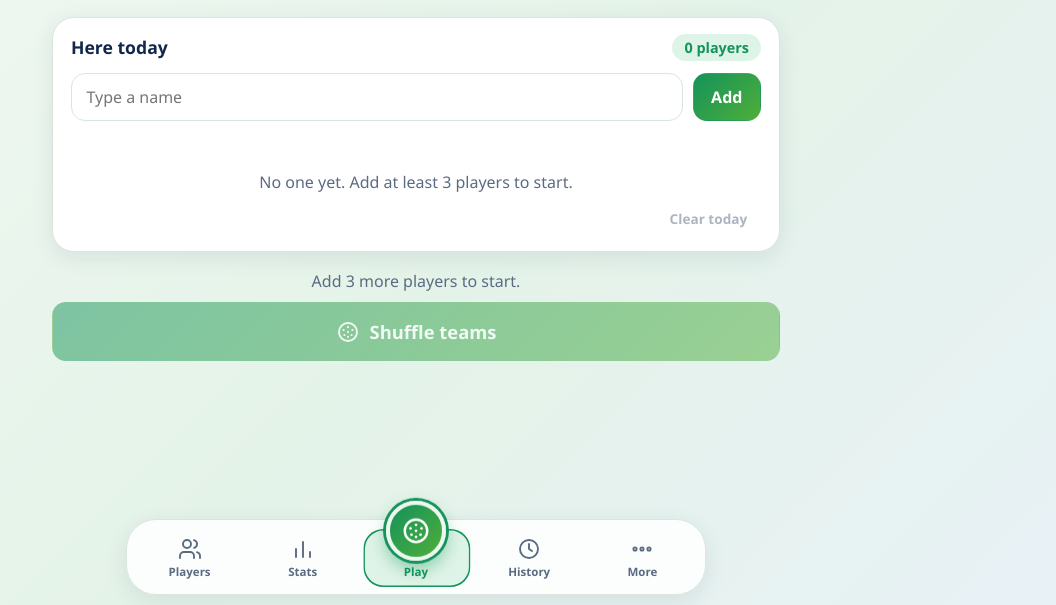
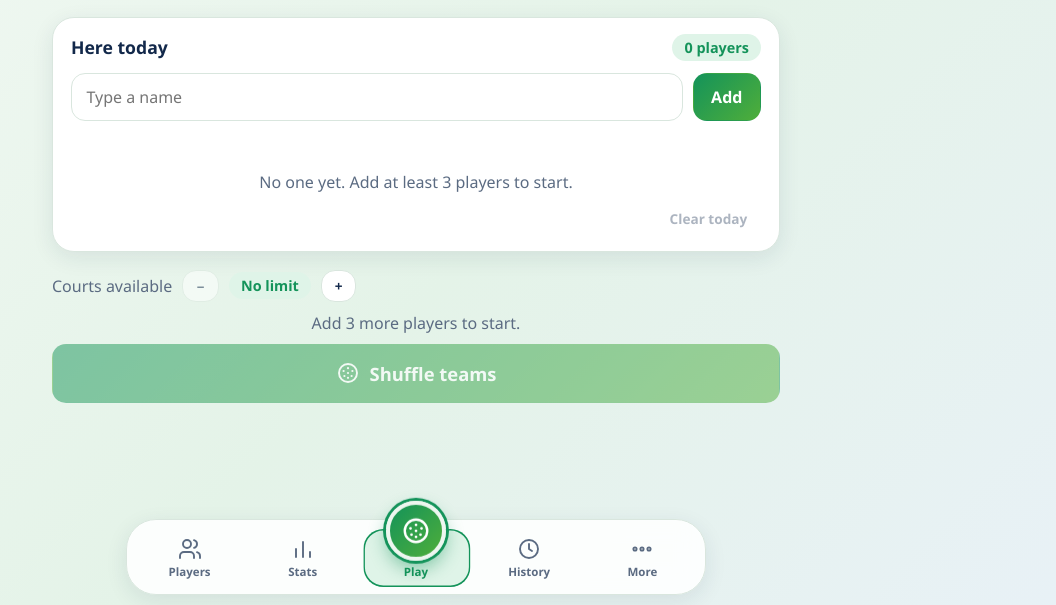
Before and after one commit to jacocksr/pickleball-app, a plain HTML site: page public/index.html in a window 1280 px wide. Shown: the part 195-800 px from the top of the page, without its empty margins (224-1280 px from the left). Drawn offline with Linux system fonts and the light colour scheme; no server answers.

Commit message:
Play tab: courts stepper, court labels, waiting list and next-round flow

```diff
--- a/public/app.js
+++ b/public/app.js
@@ -139,6 +139,7 @@
     var here = P.here();
     var n = here.length;
     $('count').textContent = count(n, 'player', 'players');
+    renderCourts();
 
     var list = $('chips');
     list.innerHTML = '';
@@ -184,15 +185,74 @@
     if (n < P.MIN) {
       pv.textContent = 'Add ' + count(P.MIN - n, 'more player', 'more players') + ' to start.';
     } else {
-      var d = Math.floor(n / 4), left = n % 4, parts = [];
-      if (d) parts.push(count(d, 'doubles match', 'doubles matches'));
-      if (left >= 2) parts.push('1 singles match');
-      if (left % 2) parts.push('1 sitting out');
+      var pl = P.plan(n, P.courts()), parts = [];
+      if (pl.doubles) parts.push(count(pl.doubles, 'doubles match', 'doubles matches'));
+      if (pl.singles) parts.push('1 singles match');
+      if (pl.waiting) parts.push(pl.waiting + ' waiting');
       pv.textContent = parts.join(' \u00b7 ');
     }
   }
 
+  /* ---------- Courts and rounds ---------- */
+  function buildCourts() {
+    var box = h('div', 'courts row');
+    box.appendChild(h('span', 'muted', 'Courts available'));
+    var down = h('button', 'btn small', '\u2212');
+    down.type = 'button';
+    down.id = 'courtsDown';
+    down.setAttribute('aria-label', 'Fewer courts');
+    var val = h('span', 'pill');
+    val.id = 'courtsVal';
+    val.setAttribute('aria-live', 'polite');
+    var up = h('button', 'btn small', '+');
+    up.type = 'button';
+    up.id = 'courtsUp';
+    up.setAttribute('aria-label', 'More courts');
+    down.addEventListener('click', function () { P.setCourts(P.courts() - 1); renderPlay(); });
+    up.addEventListener('click', function () { P.setCourts(P.courts() + 1); renderPlay(); });
+    box.appendChild(down);
+    box.appendChild(val);
+    box.appendChild(up);
+    var pv = $('preview');
+    pv.parentNode.insertBefore(box, pv);
+  }
+
+  function renderCourts() {
+    var c = P.courts();
+    $('courtsVal').textContent = c ? count(c, 'court', 'courts') : 'No limit';
+    $('courtsDown').disabled = c <= 0;
+    $('courtsUp').disabled = c >= P.MAX_COURTS;
+  }
+
+  function buildSkip() {
+    var b = h('button', 'btn small ghost', 'Next round');
+    b.type = 'button';
+    b.id = 'skipRound';
+    b.style.display = 'none';
+    b.setAttribute('aria-label', 'Skip ahead to the next round and bring in the players who are waiting');
+    b.addEventListener('click', function () { runRound('next'); });
+    $('shuffle').parentNode.appendChild(b);
+  }
+
+  function updateShuffleUi() {
+    var r = P.state().round;
+    var lbl = 'Shuffle teams';
+    if (r) lbl = P.hasResults() ? 'Next round' : 'Re-deal teams';
+    $('shuffleLbl').textContent = lbl;
+    $('skipRound').style.display = r && !P.hasResults() && r.waiting.length > 0 ? '' : 'none';
+  }
+
+  function runRound(kind) {
+    var round = kind === 'redeal' ? P.redeal() : P.nextRound();
+    if (!round) return;
+    launch($('shuffle'), 'pill');
+    renderResults(true);
+    var first = $('results').firstChild;
+    if (first && first.scrollIntoView) first.scrollIntoView({ behavior: 'smooth', block: 'start' });
+  }
+
   function renderResults(animate) {
+    updateShuffleUi();
     var box = $('results');
     box.innerHTML = '';
     var r = P.state().round;
@@ -201,7 +261,9 @@
     r.matches.forEach(function (m, i) {
       var card = h('article', 'match' + (animate ? ' enter' : ''));
       if (animate) card.style.animationDelay = Math.min(i, 12) * 90 + 'ms';
-      card.appendChild(h('h3', null, m.type === 'doubles' ? 'Doubles ' + (++dn) : 'Singles'));
+      var kind = m.type === 'doubles' ? 'Doubles' : 'Singles';
+      var title = r.courts > 0 ? 'Court ' + (i + 1) + ' \u00b7 ' + kind : (m.type === 'doubles' ? 'Doubles ' + (++dn) : 'Singles');
+      card.appendChild(h('h3', null, title));
       var sides = h('div', 'sides');
       ['a', 'b'].forEach(function (side, k) {
         var cls = 'side ' + side + (m.winner === side ? ' win' : '') + (m.winner && m.winner !== side ? ' lose' : '');
@@ -227,11 +289,13 @@
       card.appendChild(sides);
       box.appendChild(card);
     });
-    if (r.sitting.length) {
+    if (r.waiting.length) {
       var c = h('article', 'match sitcard' + (animate ? ' enter' : ''));
       if (animate) c.style.animationDelay = Math.min(r.matches.length, 12) * 90 + 'ms';
-      c.appendChild(h('h3', null, 'Sitting out'));
-      c.appendChild(h('p', null, r.sitting[0].name + ' rests this round.'));
+      var one = r.waiting.length === 1;
+      c.appendChild(h('h3', null, r.courts > 0 ? 'Waiting' : 'Sitting out'));
+      if (one) c.appendChild(h('p', null, r.waiting[0].name + (r.courts > 0 ? ' waits this round and plays next.' : ' rests this round.')));
+      else c.appendChild(h('p', null, 'In line, first up first: ' + r.waiting.map(function (p) { return p.name; }).join(', ') + '.'));
       box.appendChild(c);
     }
     if (r.matches.length) box.insertBefore(h('p', 'muted hint', 'Tap the winning side to log a result. Tap again to undo.'), box.firstChild);
@@ -457,13 +521,8 @@
   });
 
   $('shuffle').addEventListener('click', function () {
-    var round = P.buildRound();
-    if (!round) return;
-    launch($('shuffle'), 'pill');
-    $('shuffleLbl').textContent = 'Shuffle again';
-    renderResults(true);
-    var first = $('results').firstChild;
-    if (first && first.scrollIntoView) first.scrollIntoView({ behavior: 'smooth', block: 'start' });
+    var r = P.state().round;
+    runRound(r && !P.hasResults() ? 'redeal' : 'next');
   });
 
   $('statSeg').addEventListener('click', function (e) {
@@ -528,7 +587,6 @@
     if (!window.confirm('Clear who is here today and the current shuffle on this device?')) return;
     P.resetLocal();
     seen = {};
-    $('shuffleLbl').textContent = 'Shuffle teams';
     renderAll(); renderResults(false);
     toast('Lineup reset');
   });
@@ -548,9 +606,10 @@
   }
   function sync() { return P.refresh().then(afterRefresh); }
 
+  buildCourts();
+  buildSkip();
   renderAll();
   renderResults(false);
-  if (P.state().round) $('shuffleLbl').textContent = 'Shuffle again';
   var start = location.hash.slice(1);
   show(TABS.indexOf(start) >= 0 ? start : 'play', false);
   sync();
--- a/public/index.html
+++ b/public/index.html
@@ -94,7 +94,7 @@
 <p class="muted">Clears who is here today and the current shuffle on this device only. Shared stats are not touched.</p>
 <div class="row"><button id="resetLocal" class="btn" type="button">Reset today's lineup</button></div></div>
 <div class="card"><div class="card-head"><span class="emoji" aria-hidden="true">&#8505;&#65039;</span><h2>About</h2></div>
-<p class="muted">Groups of 4 play doubles. Two left over play singles. One left over sits out, and the player who has sat out least goes first.</p></div>
+<p class="muted">Groups of 4 play doubles. Two left over play singles. Set how many courts you have and only that many matches are played. Everyone else waits, and the players who have waited longest go first in the next round.</p></div>
 </section>
 </main>
 <div id="toast" class="toast" role="status" aria-live="polite"></div>
```
